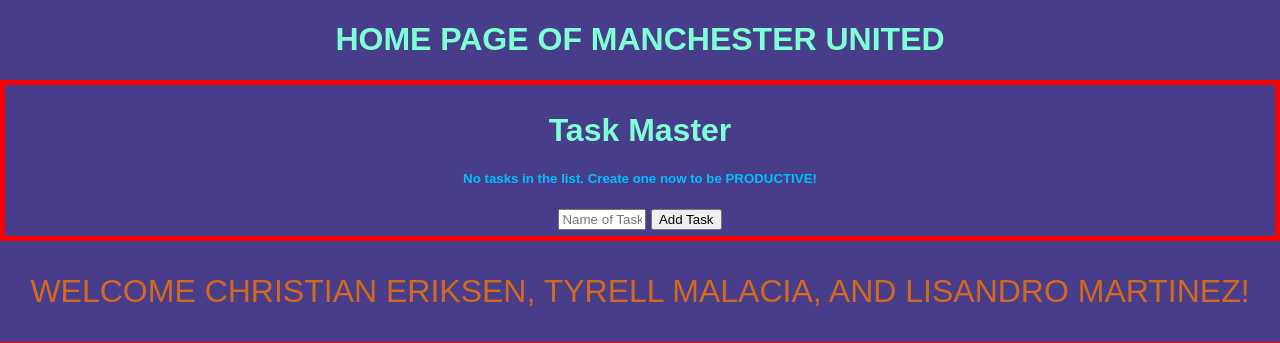
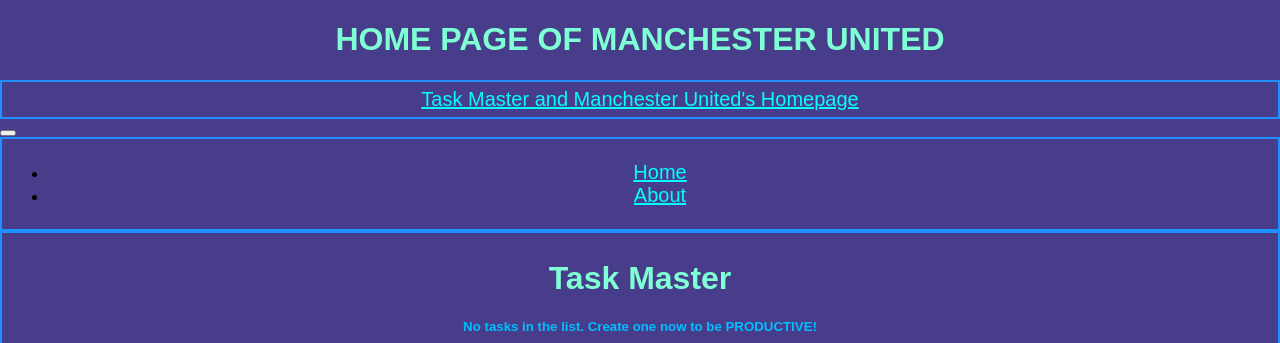
Before and after one commit to AlexNguyenSJSU/Task_Master, a Flask app: page / in a window 1280 px wide. Shown: the top 343 px of the page. Run offline with Flask 2, Linux system fonts and the light colour scheme; data that the repository does not hold is empty.

Commit message:
Adding the navbar at the top of the homepage

```diff
--- a/static/css/main.css
+++ b/static/css/main.css
@@ -2,7 +2,7 @@
     width: auto;
     text-align: center;
     padding: 6px;
-    border: 5px solid red;
+    border: 2px solid dodgerblue;
 }
 
 img {
--- a/templates/home.html
+++ b/templates/home.html
@@ -2,6 +2,7 @@
 
 <html>
 <!-- The Head Section -->
+
 <head>
     <h1>HOME PAGE OF MANCHESTER UNITED</h1>
     <link rel="stylesheet" href="{{ url_for('static', filename='css/main.css') }}">
@@ -9,20 +10,42 @@
 </head>
 
 <!-- The Body Section -->
+
 <body>
+    <nav class="navbar navbar-dark bg-dark">
+        <div>
+            <a style="text-align: center;" class="navbar-brand" href="/">Task Master and Manchester United's Homepage</a>
+        </div>
+        <button class="navbar-toggler" type="button" data-bs-toggle="collapse" data-bs-target="#navbarNav"
+            aria-controls="navbarNav" aria-expanded="false" aria-label="Toggle navigation">
+            <span class="navbar-toggler-icon"></span>
+        </button>
+        <div class="collapse navbar-collapse" id="navbarNav">
+            <ul class="navbar-nav">
+                <li class="nav-item">
+                    <a class="nav-link active" href="/">Home</a>
+                </li>
+                <li class="nav-item">
+                    <a class="nav-link" href="/about">About</a>
+                </li>
+            </ul>
+        </div>
+    </nav>
+
     {% block body %}{% endblock %}
     <p>WELCOME CHRISTIAN ERIKSEN, TYRELL MALACIA, AND LISANDRO MARTINEZ!</p>
     <div>
-            <img src="https://image.thanhnien.vn/w1024/Uploaded/2022/oqivotiw/2022_07_02/tyrell-malacia-7335.jpeg" alt="T.Malacia">
+        <img src="https://image.thanhnien.vn/w1024/Uploaded/2022/oqivotiw/2022_07_02/tyrell-malacia-7335.jpeg"
+            alt="T.Malacia">
     </div>
     <div>
-            <img src="https://i.vietgiaitri.com/2022/7/16/christian-eriksen-den-mu-khat-vong-bay-cao-b6a-6544087.jpg" alt="C.Eriksen">
+        <img src="https://i.vietgiaitri.com/2022/7/16/christian-eriksen-den-mu-khat-vong-bay-cao-b6a-6544087.jpg"
+            alt="C.Eriksen">
     </div>
     <div>
-            <img src="https://image-us.24h.com.vn/upload/3-2022/images/2022-07-17/MU-chinh-thuc-don-Lisandro-Martinez-fx36i1kxeac3yao--2--1658067272-583-width740height740.jpg" alt="L.Martinez">
-        </div>
-        <div>
-            <a href="http://127.0.0.1:5000/about">About Manchester United FC</a>
+        <img src="https://image-us.24h.com.vn/upload/3-2022/images/2022-07-17/MU-chinh-thuc-don-Lisandro-Martinez-fx36i1kxeac3yao--2--1658067272-583-width740height740.jpg"
+            alt="L.Martinez">
     </div>
 </body>
+
 </html>
```
Also changed, not shown: test.db. Lines whose indentation alone changed are shown as unchanged.
